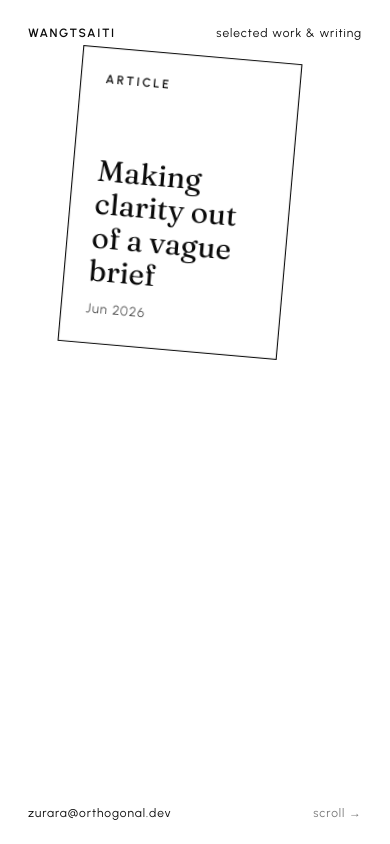
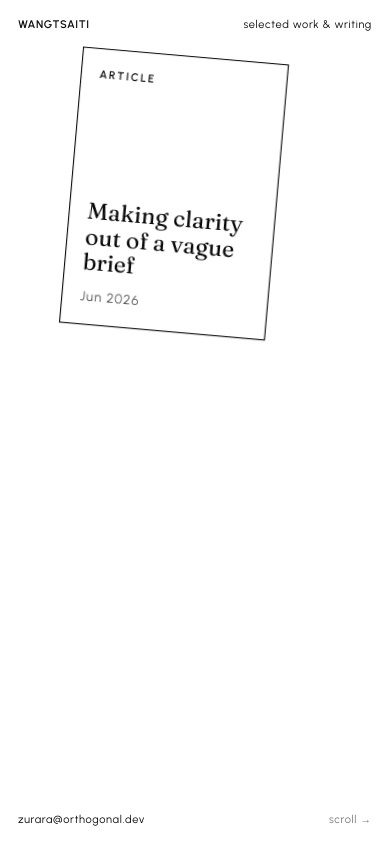
Before and after one commit to zurara/zurara.github.io, an Astro site: page / in a window 390 px wide. Built offline with nearby package versions, Linux system fonts and the light colour scheme; Astro itself is replaced by a stand-in of ours.

Commit message:
Responsive + mobile-friendly; harden detail-page centering
- ArticleLayout: overflow-x:hidden on html/body plus max-width/break-word on
  prose content, so a wide image or long string can no longer push horizontal
  overflow and shift the margin:auto column off-centre. Added a <=640px
  breakpoint (tighter padding, smaller type scale).
- Conveyor: <=640px breakpoint — smaller cards/titles and tighter corner chrome
  so the index reads well on phones.

```diff
--- a/src/components/Conveyor.astro
+++ b/src/components/Conveyor.astro
@@ -166,10 +166,42 @@ for (let i = 0; i < max; i++) {
     opacity: 0.55;
   }
 
-  @media (max-width: 600px) {
+  @media (max-width: 640px) {
     .cv-card {
-      width: 200px;
-      height: 270px;
+      width: 188px;
+      height: 252px;
+      padding: 16px 16px 18px;
+    }
+    .cv-title {
+      font-size: 21px;
+    }
+    .cv-kind {
+      font-size: 10px;
+      letter-spacing: 0.18em;
+    }
+    .cv-chrome {
+      font-size: 11px;
+      letter-spacing: 0.06em;
+    }
+    .cv-tl,
+    .cv-tr {
+      top: 18px;
+    }
+    .cv-tl {
+      left: 18px;
+    }
+    .cv-tr {
+      right: 18px;
+      max-width: 42%;
+      text-align: right;
+    }
+    .cv-bl {
+      left: 18px;
+      bottom: 18px;
+    }
+    .cv-br {
+      right: 18px;
+      bottom: 18px;
     }
   }
 </style>
```
Also changed, not shown: src/layouts/ArticleLayout.astro (+39 -0 lines).
